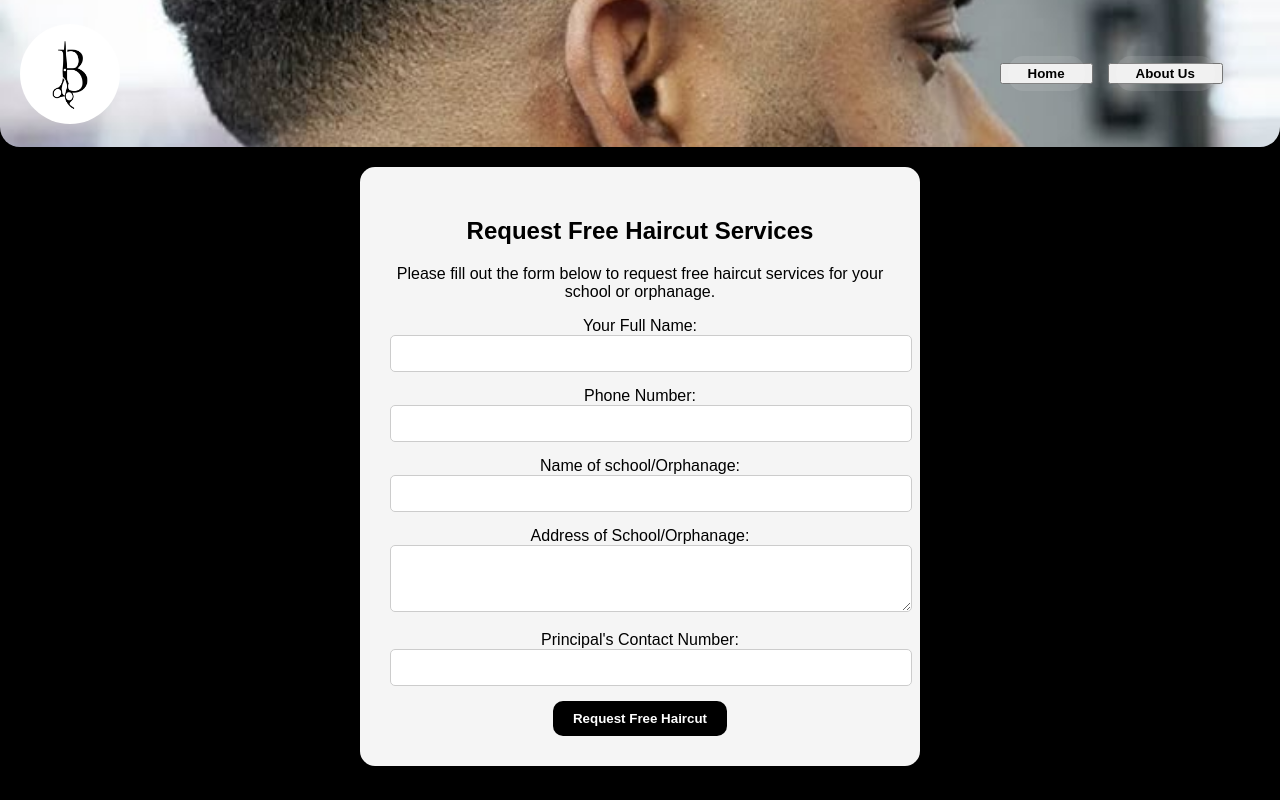
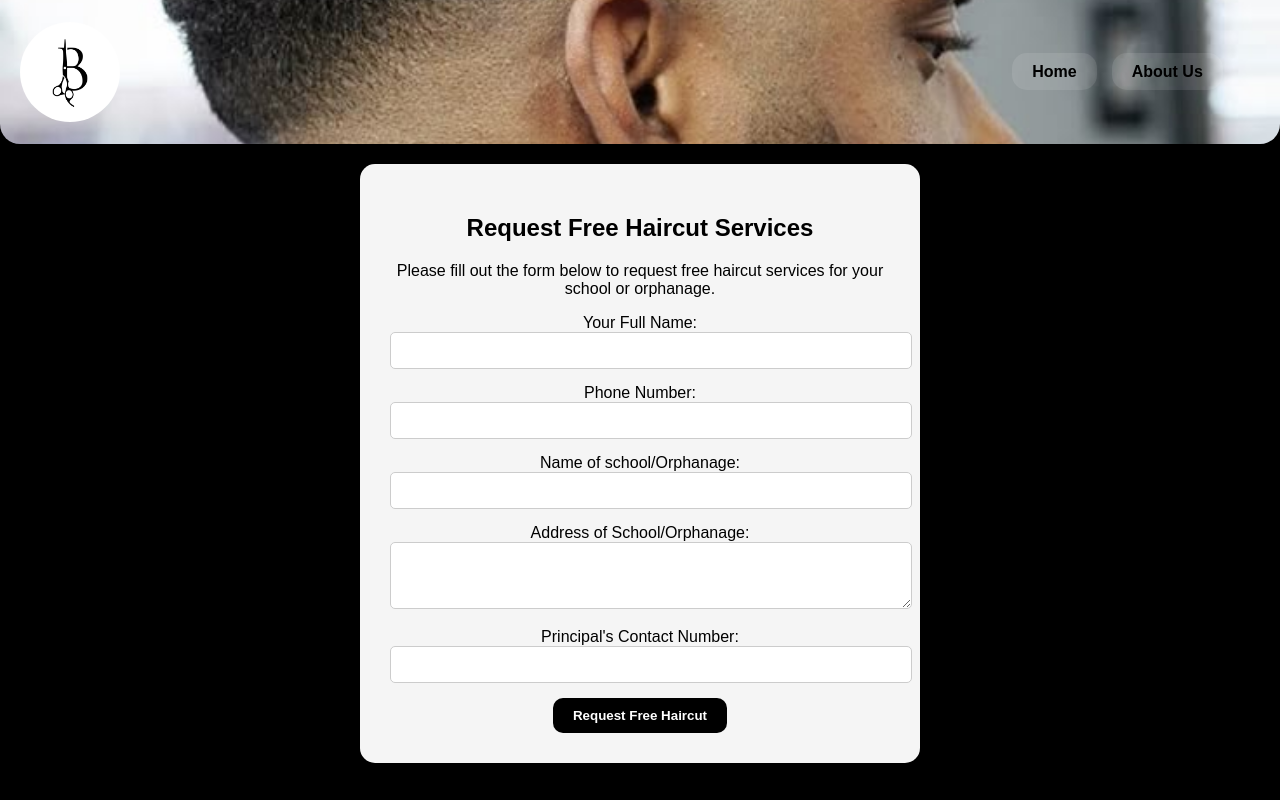
Before and after one commit to kamu493/Barbershop, a website: page docs/form.html in a window 1280 px wide. Drawn offline with Linux system fonts and the light colour scheme.

Commit message:
Update form.html

```diff
--- a/docs/form.html
+++ b/docs/form.html
@@ -12,8 +12,8 @@
     <nav>
         <img src="images/images0.jpg" alt="Jakiano The Barber Logo" width="80px">
         <ul class="sidebar-nav">
-            <li><button><a href="index.html">Home</a></button></li>
-            <li><button><a href="index3.html">About Us</a></button></li>
+            <li><a href="index.html">Home</a></li>
+            <li><a href="index3.html">About Us</a></li>
         </ul>
     </nav>
 
```
